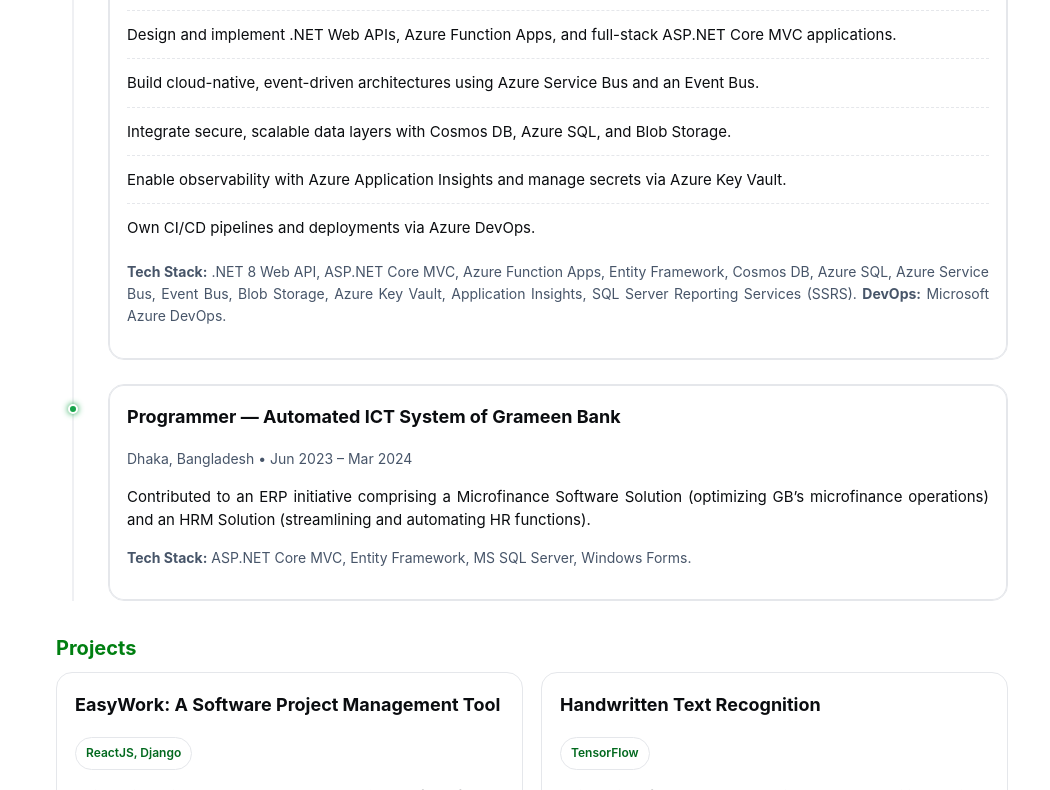
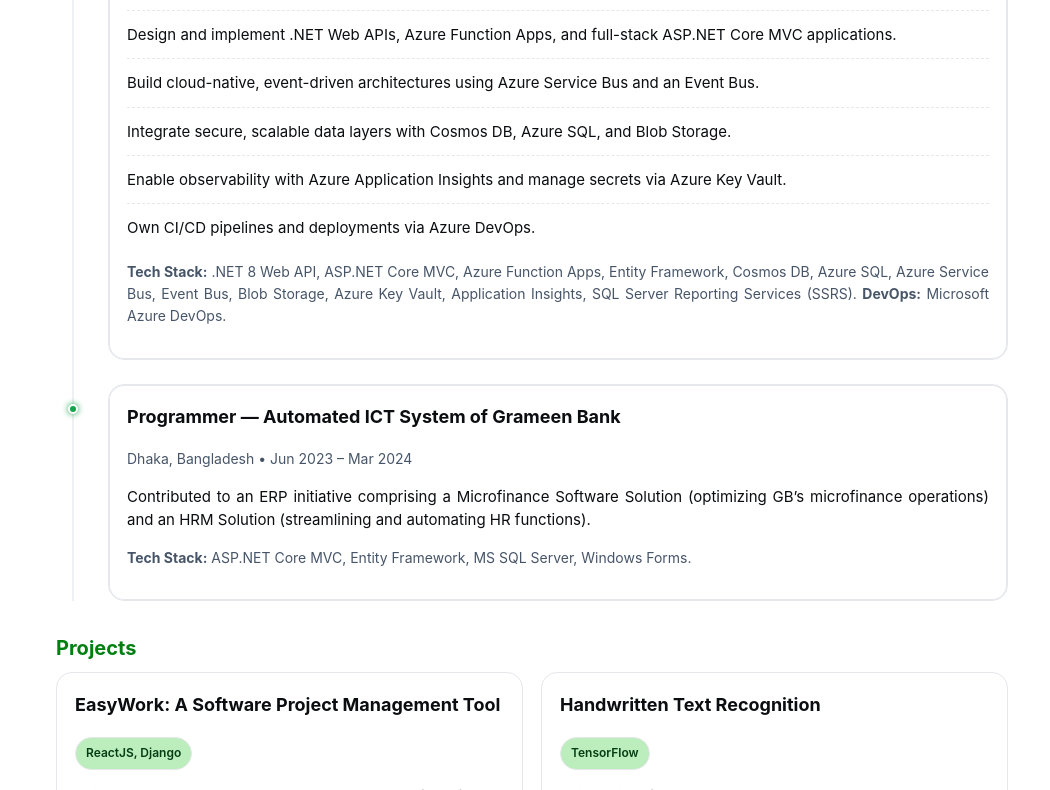
Before and after one commit to musharaf-hossain-cs/musharaf-hossain-cs.github.io, a plain HTML site: page index.html in a window 1280 px wide. Shown: the part 2010-2800 px from the top of the page, without its empty margins (108-1158 px from the left). Drawn offline with Linux system fonts and the light colour scheme.

```diff
--- a/assets/css/style.css
+++ b/assets/css/style.css
@@ -44,7 +44,7 @@ a:hover{text-decoration:underline}
 .list li:last-child{border-bottom:none}
 .small{font-size:14px;color:var(--muted)}
 .footer{margin:28px 0;color:var(--muted);text-align:center}
-.badge{display:inline-block;padding:6px 10px;border:1px solid var(--border);border-radius:999px;color:#02691e;font-weight:600;font-size:12px}
+.badge{display:inline-block;padding:6px 10px;border:1px solid var(--border);border-radius:999px;color:#053d14 !important;font-weight:600;font-size:12px;background: #bcedbc;}
 .tag{display:inline-block;padding:6px 10px;background:#f3f4f6;border:1px solid var(--border);border-radius:999px;margin:4px 4px 0 0}
 .table{width:100%;border-collapse:collapse}
 .table th,.table td{border-bottom:1px dashed var(--border);padding:10px;text-align:left;vertical-align:top}
```
